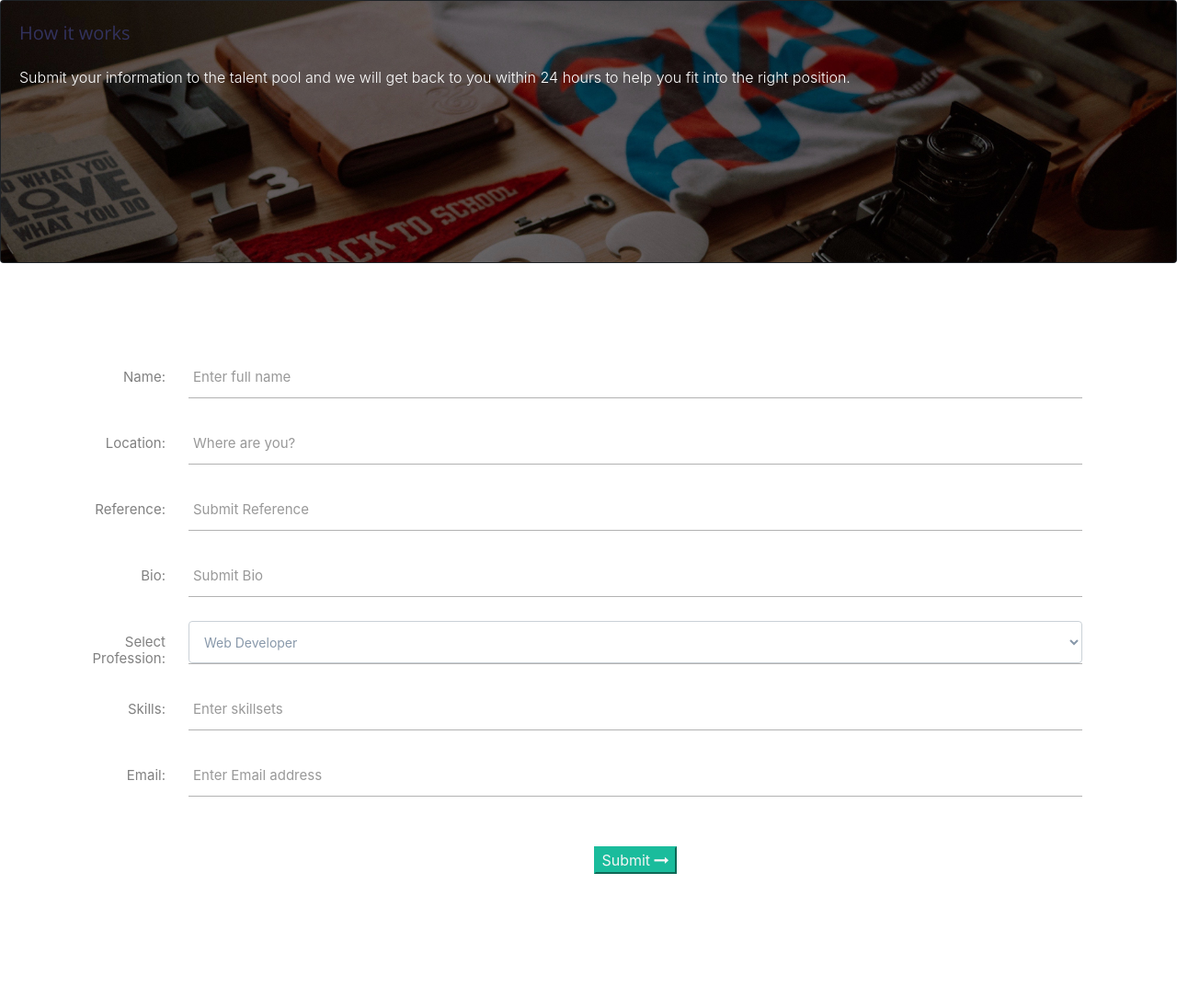
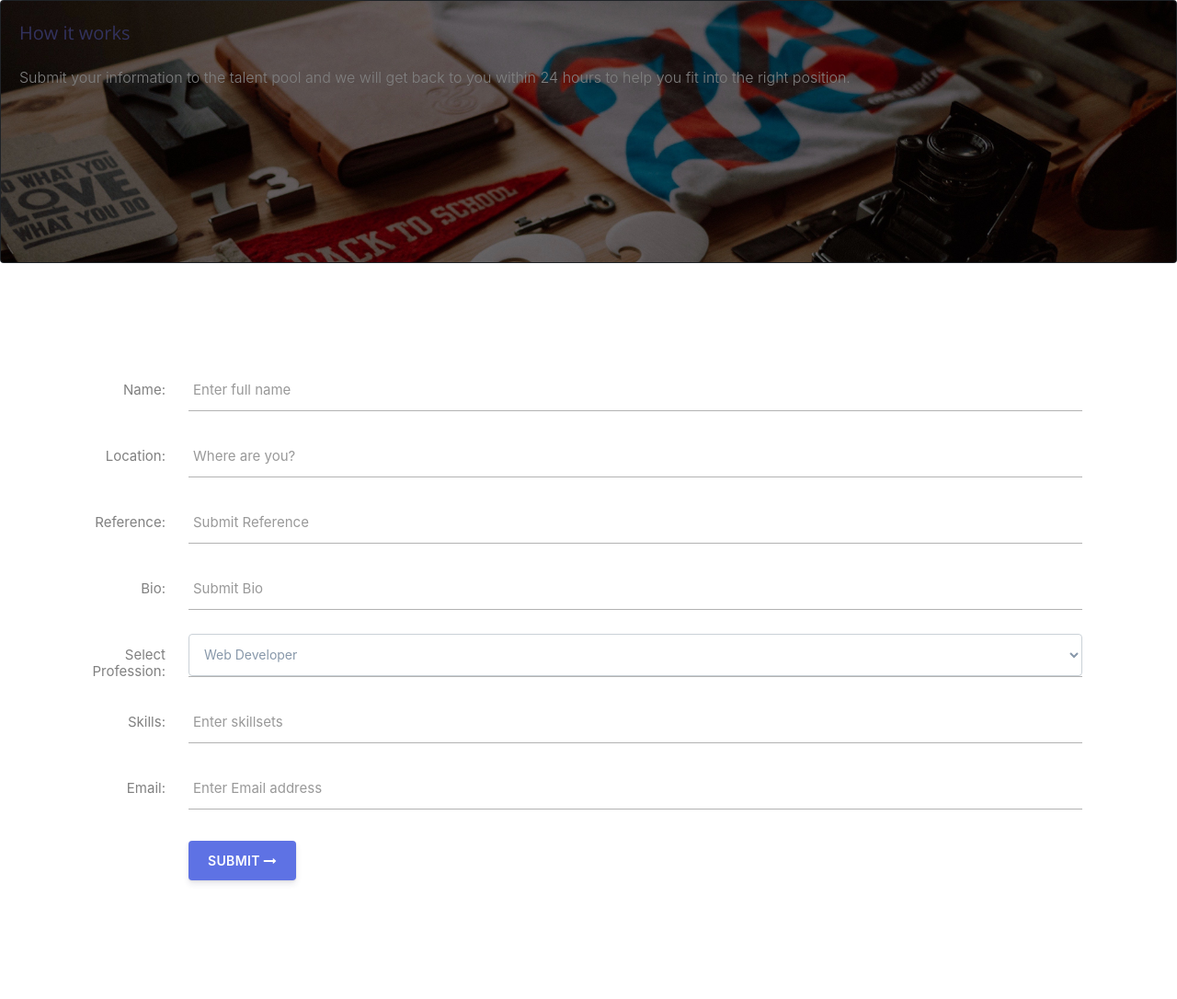
Before and after one commit to peterkohler95/Freelanc, a Node server app: page /freelancer in a window 1280 px wide. Shown: the part 88-1174 px from the top of the page at 92% size. Run offline with Node 20, Linux system fonts and the light colour scheme; some libraries are stand-ins or nearby versions.

Commit message:
match button style

```diff
--- a/public/css/freelancer_style.css
+++ b/public/css/freelancer_style.css
@@ -53,7 +53,7 @@
     font-family: -apple-system, BlinkMacSystemFont, "Segoe UI", Roboto, "Helvetica Neue", Arial, sans-serif, "Apple Color Emoji", "Segoe UI Emoji", "Segoe UI Symbol", "Noto Color Emoji";
     font-size: 15px;
     line-height: 1.7;
-    color: white;
+    color:grey;
     margin: 0px;
 }
 
@@ -299,15 +299,39 @@
     display: flex;
     flex-wrap: wrap;
     padding-top: 8px;
+
 }
 
 .contact100-form-btn {
 
-    color: #f5f5f5;
+    font-size: .875rem;
+    position: relative;
+    transition: all .15s ease;
+    letter-spacing: .025em;
+    text-transform: uppercase;
+    will-change: transform;
+    color: #fff;
+    border-color: #5e72e4;
+    background-color: #5e72e4;
+    box-shadow: 0 4px 6px rgba(50,50,93,.11), 0 1px 3px rgba(0,0,0,.08);
+    font-weight: 600;
+    line-height: 1.5;
+    display: inline-block;
+    padding: .625rem 1.25rem;
+    text-align: center;
+    vertical-align: middle;
+    white-space: nowrap;
+    border: 1px solid transparent;
+    border-radius: .25rem;
+
+    /* color: #f5f5f5;
     background-color: #1abc9c;
     border-color: #1abc9c;
     outline: none;
-    margin: 20px auto;
+    margin: 20px auto; */
+
+
+
     /* display: -webkit-box;
 display: -webkit-flex;
 display: -moz-box;
```
Also changed, not shown: other parts of public/css/freelancer_style.css (+43 -8 lines).
